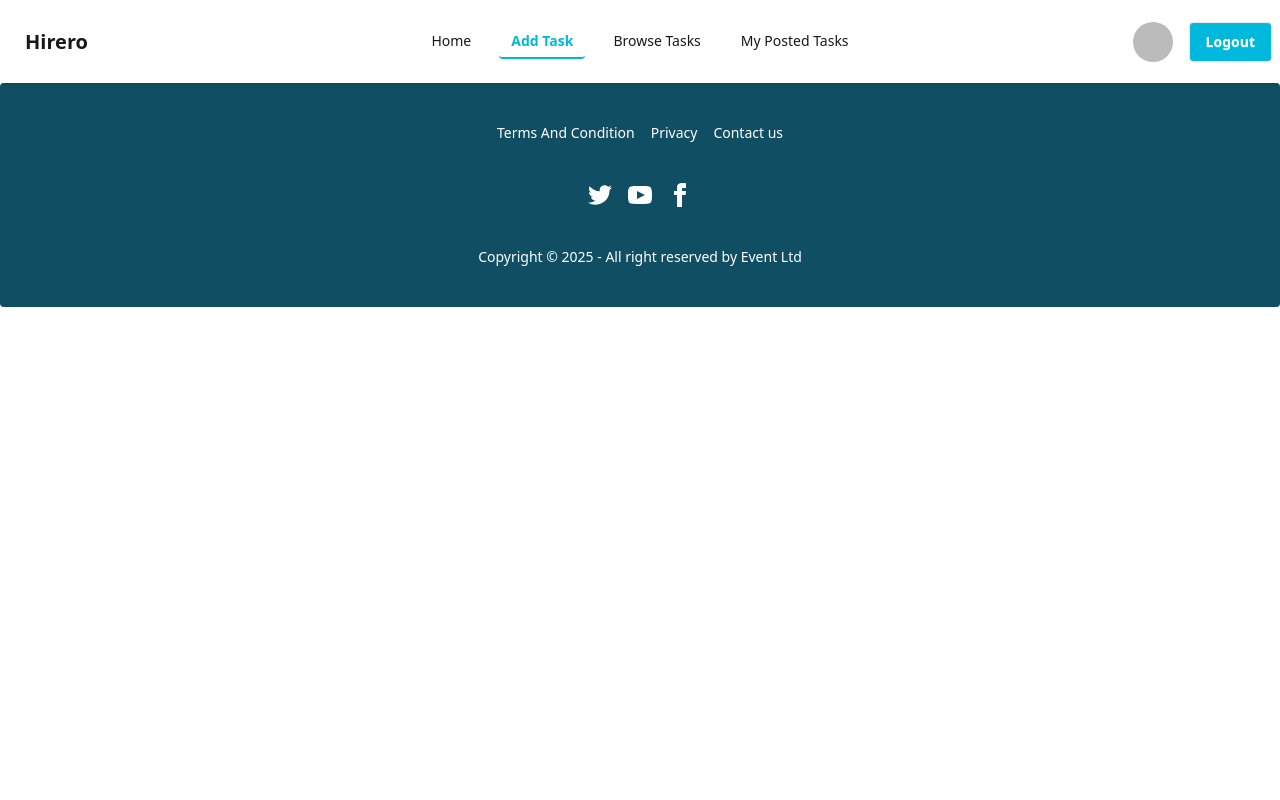
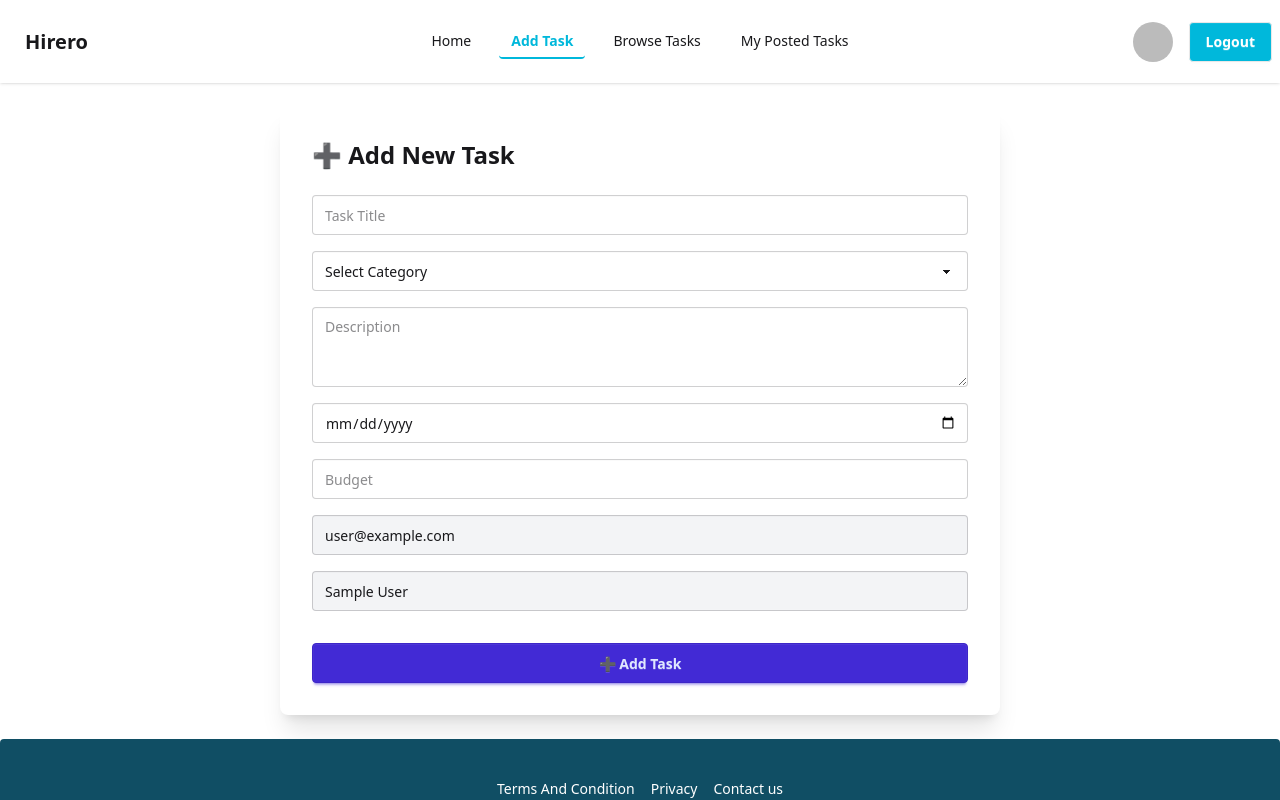
Before and after one commit to rukaiyatasnim/Freelancing-Client-Side, a React (Vite) app in the folder Freelancing-client-side/: page /addtask in a window 1280 px wide. Shown: the top 800 px of the page. Built offline with nearby package versions, Linux system fonts and the light colour scheme; no server answers; sample sign-in values are in the browser's storage.

Commit message:
Add Task Layout Updated

```diff
--- a/Freelancing-client-side/src/Components/AddTask.jsx
+++ b/Freelancing-client-side/src/Components/AddTask.jsx
@@ -1,9 +1,138 @@
-import React from 'react';
+import React, { useEffect, useState } from "react";
+import { getAuth, onAuthStateChanged } from "firebase/auth";
+import app from "../Firebase/firebase.config";
+const auth = getAuth(app);
 
 const AddTask = () => {
+    const [formData, setFormData] = useState({
+        title: "",
+        category: "",
+        description: "",
+        deadline: "",
+        budget: "",
+        userEmail: "",
+        userName: "",
+    });
+
+    // 🔐 Get user from Firebase Auth
+    useEffect(() => {
+        const unsubscribe = onAuthStateChanged(auth, (user) => {
+            if (user) {
+                setFormData((prev) => ({
+                    ...prev,
+                    userEmail: user.email,
+                    userName: user.displayName || "Anonymous",
+                }));
+            }
+        });
+
+        return () => unsubscribe(); // Cleanup
+    }, []);
+
+    const handleChange = (e) => {
+        const { name, value } = e.target;
+        setFormData((prev) => ({ ...prev, [name]: value }));
+    };
+
+    const handleSubmit = async (e) => {
+        e.preventDefault();
+        const res = await fetch("http://localhost:3000/addtask", {
+            method: "POST",
+            headers: { "Content-Type": "application/json" },
+            body: JSON.stringify(formData),
+        });
+
+        const data = await res.json();
+        if (data.insertedId || data.acknowledged) {
+            alert(" Task added successfully!");
+            setFormData((prev) => ({
+                ...prev,
+                title: "",
+                category: "",
+                description: "",
+                deadline: "",
+                budget: "",
+            }));
+        } else {
+            alert(" Failed to add task.");
+        }
+    };
+
     return (
-        <div>
+        <div className="max-w-3xl mx-auto p-6">
+            <div className="bg-base-100 shadow-xl rounded-lg p-8">
+                <h2 className="text-2xl font-bold mb-6">➕ Add New Task</h2>
+                <form onSubmit={handleSubmit} className="space-y-4">
+                    {/* Form Fields */}
+                    <input
+                        type="text"
+                        name="title"
+                        placeholder="Task Title"
+                        className="input input-bordered w-full"
+                        value={formData.title}
+                        onChange={handleChange}
+                        required
+                    />
+                    <select
+                        name="category"
+                        className="select select-bordered w-full"
+                        value={formData.category}
+                        onChange={handleChange}
+                        required
+                    >
+                        <option value="">Select Category</option>
+                        <option>Web Development</option>
+                        <option>Design</option>
+                        <option>Writing</option>
+                        <option>Marketing</option>
+                    </select>
+                    <textarea
+                        name="description"
+                        placeholder="Description"
+                        className="textarea textarea-bordered w-full"
+                        value={formData.description}
+                        onChange={handleChange}
+                        required
+                    />
+                    <input
+                        type="date"
+                        name="deadline"
+                        className="input input-bordered w-full"
+                        value={formData.deadline}
+                        onChange={handleChange}
+                        required
+                    />
+                    <input
+                        type="number"
+                        name="budget"
+                        placeholder="Budget"
+                        className="input input-bordered w-full"
+                        value={formData.budget}
+                        onChange={handleChange}
+                        required
+                    />
 
+                    {/* Readonly Firebase Email & Name */}
+                    <input
+                        type="email"
+                        name="userEmail"
+                        value={formData.userEmail}
+                        readOnly
+                        className="input input-bordered w-full bg-gray-100 cursor-not-allowed"
+                    />
+                    <input
+                        type="text"
+                        name="userName"
+                        value={formData.userName}
+                        readOnly
+                        className="input input-bordered w-full bg-gray-100 cursor-not-allowed"
+                    />
+
+                    <button type="submit" className="btn btn-primary w-full mt-4">
+                        ➕ Add Task
+                    </button>
+                </form>
+            </div>
         </div>
     );
 };
--- a/Freelancing-client-side/src/Components/Header.jsx
+++ b/Freelancing-client-side/src/Components/Header.jsx
@@ -44,7 +44,7 @@ const Header = () => {
             </li>
             <li className='m-2'>
                 <NavLink
-                    to="/browseTask"
+                    to="/browsetask"
                     className={({ isActive }) =>
                         isActive
                             ? "text-cyan-500 font-semibold border-b-2 border-cyan-500"
--- a/Freelancing-client-side/src/Routes/router.jsx
+++ b/Freelancing-client-side/src/Routes/router.jsx
@@ -15,7 +15,7 @@ import PrivateRoute from './../Provider/PrivateRoute';
 const router = createBrowserRouter([
     {
         path: "/",
-        element: <HomeLayOut />, // ✅ This will wrap all children with Header/Footer
+        element: <HomeLayOut />, //
         errorElement: <ErrorPage />,
         children: [
             {
@@ -31,7 +31,7 @@ const router = createBrowserRouter([
                 )
             },
             {
-                path: 'browseTask',
+                path: 'browsetask',
                 element: (
                     <PrivateRoute>
                         <AddTask />
--- a/Freelancing-client-side/src/main.jsx
+++ b/Freelancing-client-side/src/main.jsx
@@ -8,7 +8,6 @@ import AuthProvider from './Provider/AuthProvider';
 createRoot(document.getElementById('root')).render(
   <StrictMode>
     <AuthProvider>
-      {/* <Toaster /> */}
       <RouterProvider router={router} />
     </AuthProvider>
   </StrictMode>
```
